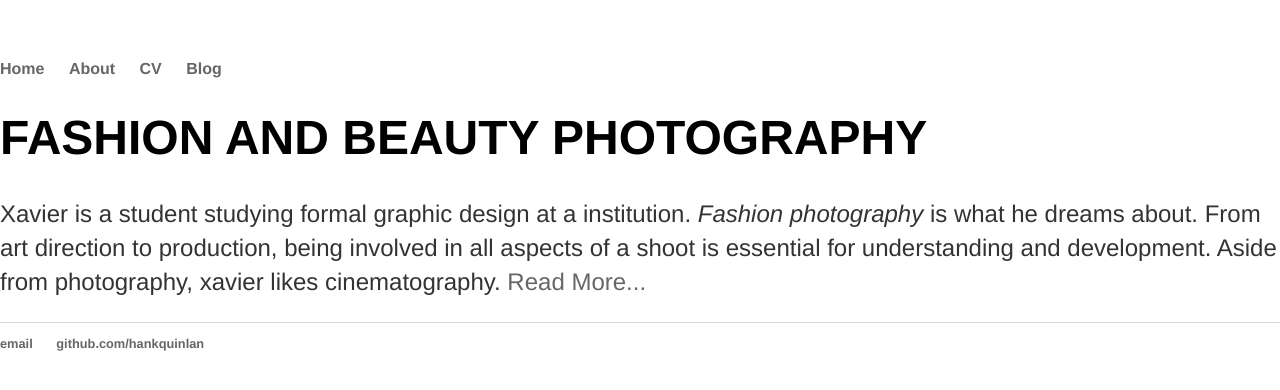
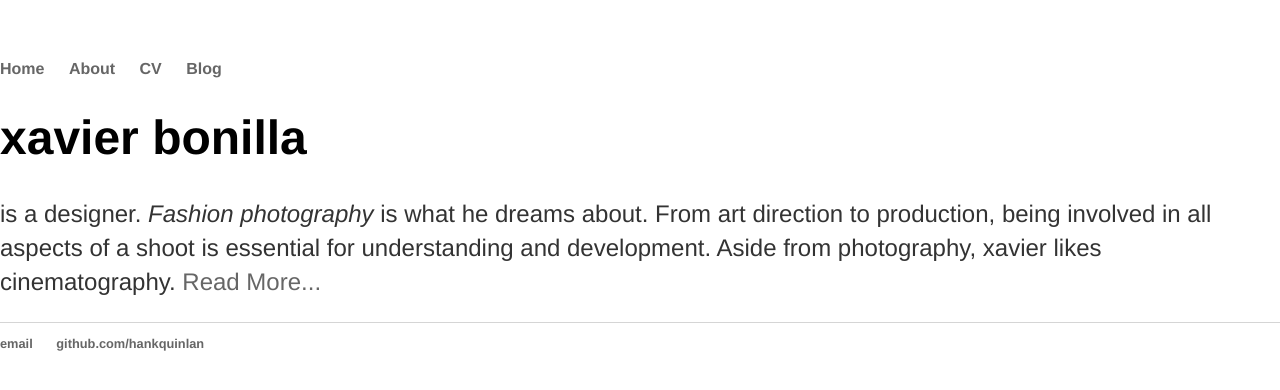
Before and after one commit to developer-xavier/developer-xavier.github.io, a Jekyll site: the page built from index.html, in a window 1280 px wide. Shown: the top 390 px of the page. Built offline with Jekyll 4.4.1, drawn with Linux system fonts in a browser that asks for light colours.

Commit message:
Update index.html

```diff
--- a/index.html
+++ b/index.html
@@ -3,8 +3,8 @@ layout: default
 title: development by xavier
 ---
 <div class="blurb">
-	<h1>FASHION AND BEAUTY PHOTOGRAPHY</h1>
-	<p>Xavier is a student studying formal graphic design at a institution.
+	<h1>xavier bonilla</h1>
+	<p>is a designer.
 		<em>Fashion photography</em> is what he dreams about.
 		From art direction to production, being involved in all aspects of a shoot is essential for understanding and development.
 		Aside from photography, xavier likes cinematography.
```
